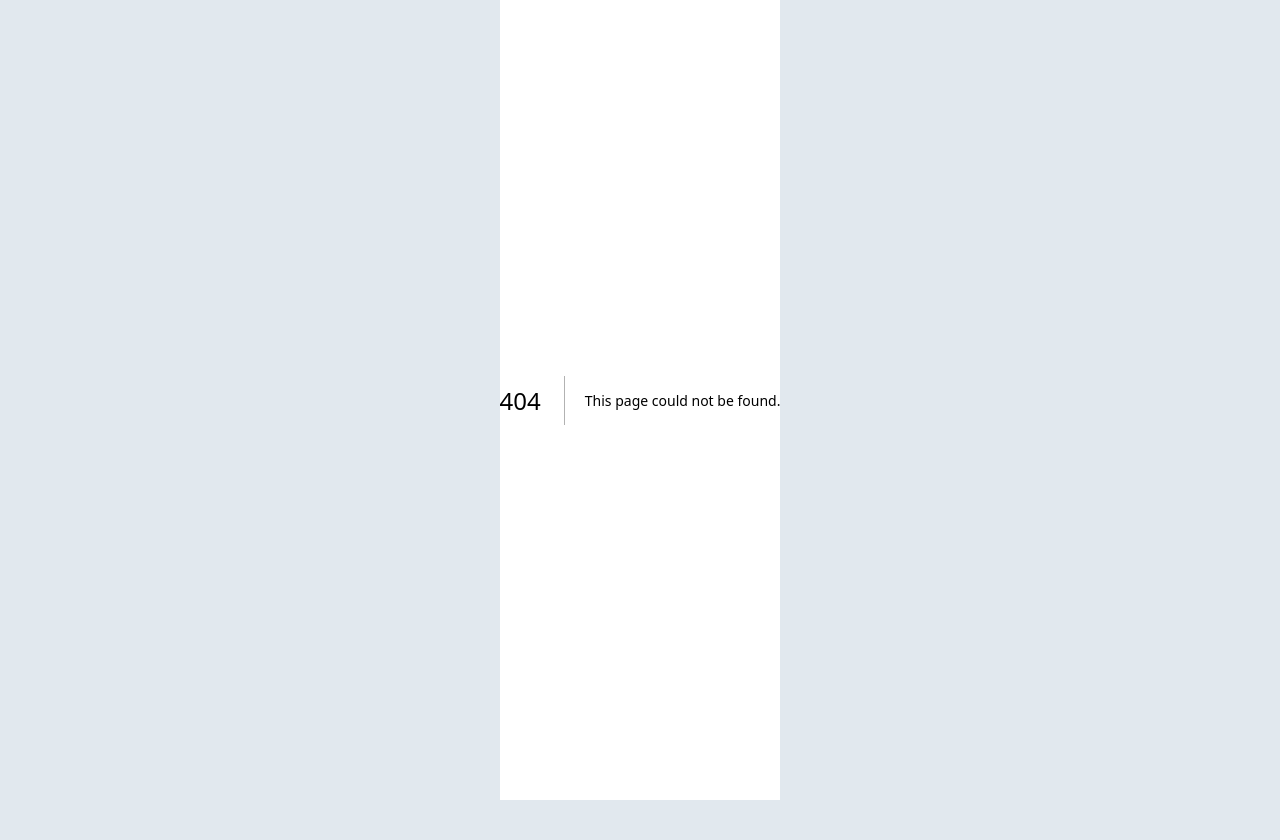
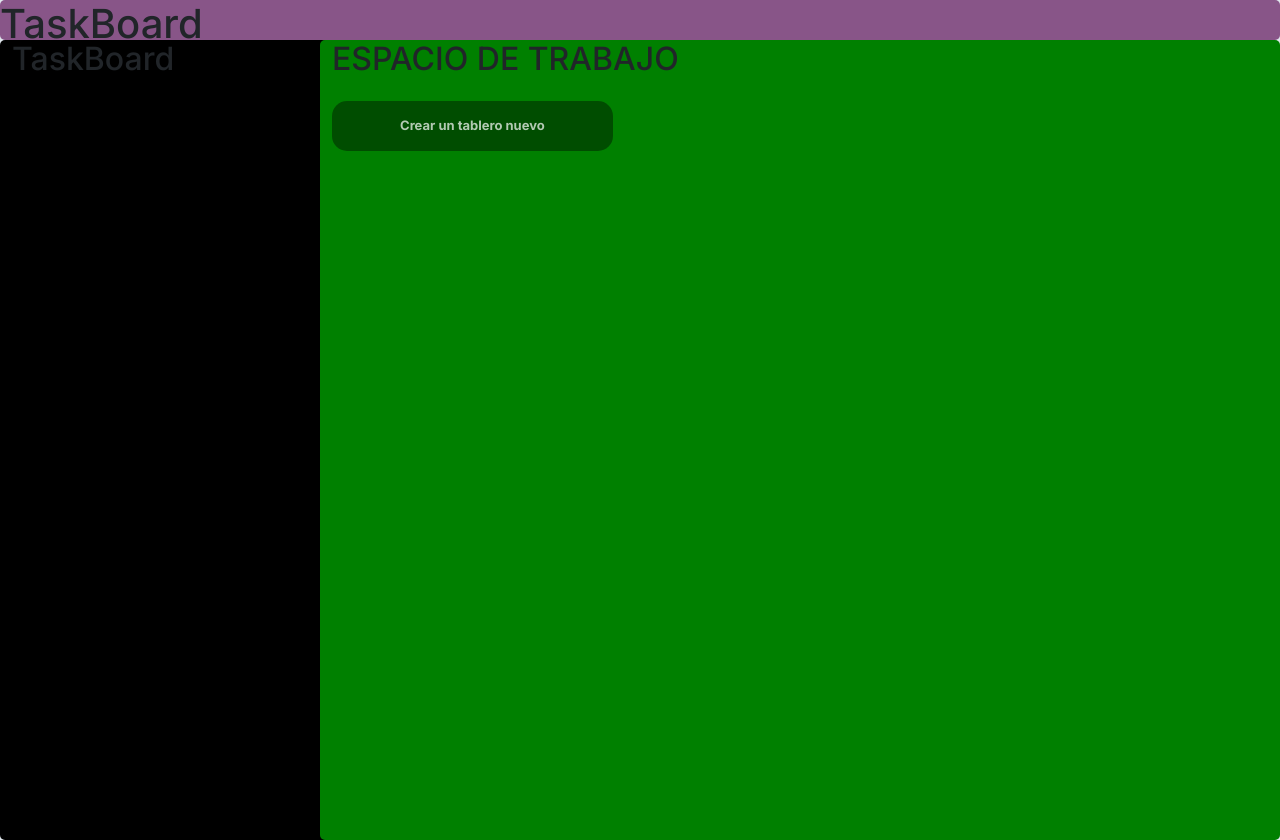
Before and after one commit to JEspinola99/Frontend-IO2, a Next.js app: page /espacio in a window 1280 px wide. Before the commit this address had no page. Before the commit the page ends 800 px from the top, so only its background shows below. Built offline with nearby package versions, Linux system fonts and the light colour scheme.

Commit message:
se mdifico useLoginForm.ts,globals.css y se creo la carpeta espacio todavia no esta terminada

```diff
--- /dev/null
+++ b/src/app/espacio/page.tsx
@@ -0,0 +1,41 @@
+"use client"
+import FormValidationError from '@/components/common/FormValidationError'
+import InputValidated from '@/components/common/inputValidated'
+import { useLoginForm } from '@/hooks/useLoginForm'
+import { ErrorMessage } from '@hookform/error-message'
+import Link from 'next/link'
+import React from 'react'
+import { Button, Card, Container, Form, FormControl, FormLabel } from 'react-bootstrap'
+import { Controller, FormProvider } from 'react-hook-form'
+import { Toaster } from 'react-hot-toast';
+
+export default function Espacio() {
+  const { handleSubmit, methods } = useLoginForm()
+  return (
+    <FormProvider {...methods}>
+
+        <div className="barra-superior">
+          <h1>TaskBoard</h1>
+          <li><Link href={"/login"}>login</Link></li>
+          <li><Link href={"/register"}>Registrarte</Link></li>
+          <li><Link href={"/espacio"}>Espacio de trabajo</Link></li>
+        </div>
+
+      <Container className ="barra-izquierda">
+          <h2 class="form-title" id="signup"> TaskBoard</h2>
+
+
+      </Container>
+
+      <Container className ="principal">
+          <h2 class="form-title" id="signup"> ESPACIO DE TRABAJO</h2>
+          <Button className='submit-btn'>
+            Crear un tablero nuevo
+          </Button>
+
+      </Container>
+
+    </FormProvider >
+
+  )
+}
--- a/src/app/globals.css
+++ b/src/app/globals.css
@@ -14,7 +14,57 @@ position: static;
 
 
 }
+.barra-superior{
+    border-radius: 5px;
+    background: #885588;
+    height: 40px;
+    position: absolute;
+    top: 0px;
+    width: 100%;
+}
 
+.barra-izquierda{
+    border-radius: 5px;
+    background: black;
+    height: 100%;
+    position: absolute;
+    top: 40px;
+    left: 0;
+    width: 30%;
+
+}
+.principal{
+    border-radius: 5px;
+    background: green;
+    height: 100%;
+    position: absolute;
+    top: 40px;
+    right: 0px;
+    width: 75%;
+
+    .submit-btn {
+      background-color: rgba(0,0,0,0.4);
+      color: rgba(256,256,256,0.7);
+      border:0;
+      border-radius: 15px;
+      margin: 15px auto;
+      padding: 15px 45px;
+      width: 30%;
+      font-size: 13px;
+      font-weight: bold;
+      cursor: pointer;
+      opacity: 1;
+      visibility: visible;
+      -webkit-transition: all .3s ease;
+
+
+      &:hover {
+        transition: all .3s ease;
+        background-color: rgba(0,0,0,0.8);
+      }
+    }
+
+}
 .form-structor {
   background-color: #222;
   border-radius: 15px;
--- a/src/hooks/useLoginForm.ts
+++ b/src/hooks/useLoginForm.ts
@@ -22,7 +22,7 @@ export const useLoginForm = () => {
             if(res?.data.message == "Logged in succesfully"){
                 toast.success('Todo correcto!.')
                 setTimeout(()=> {
-                    router.push('/')
+                    router.push('espacio')
                 }, 1000)
             }
         }catch(error:any){
```
